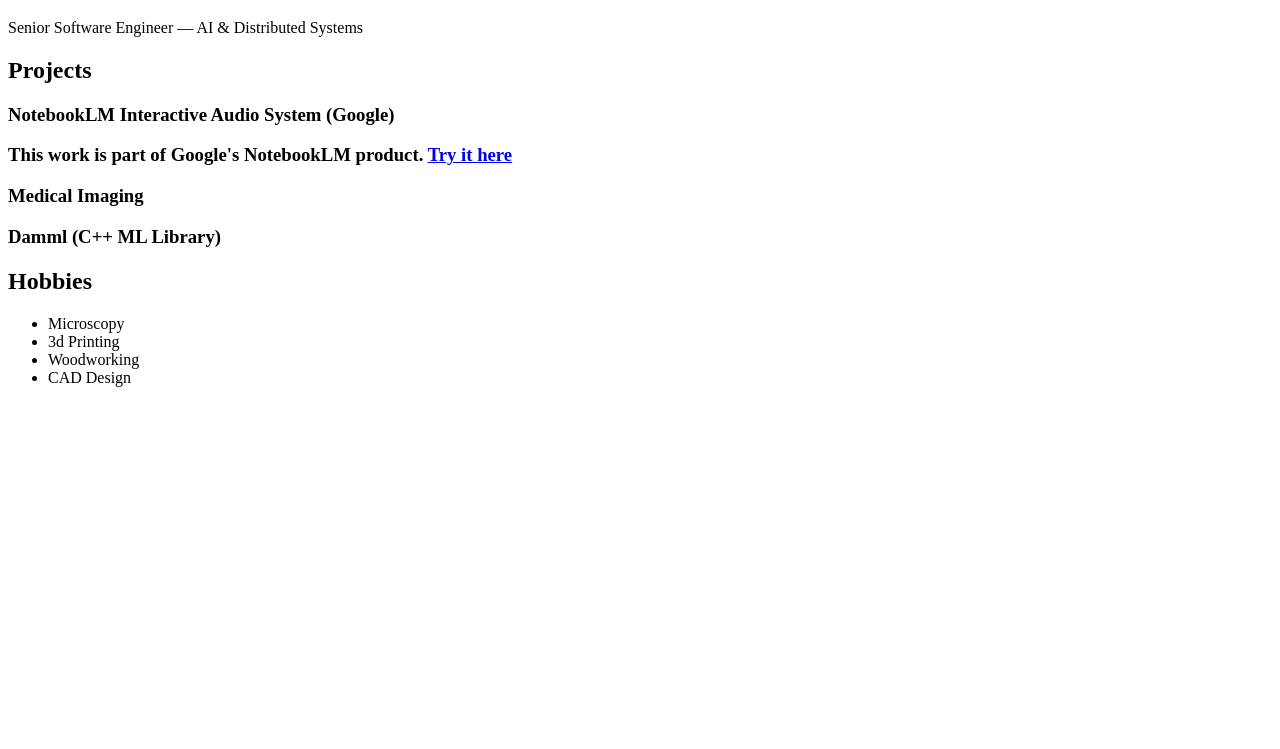
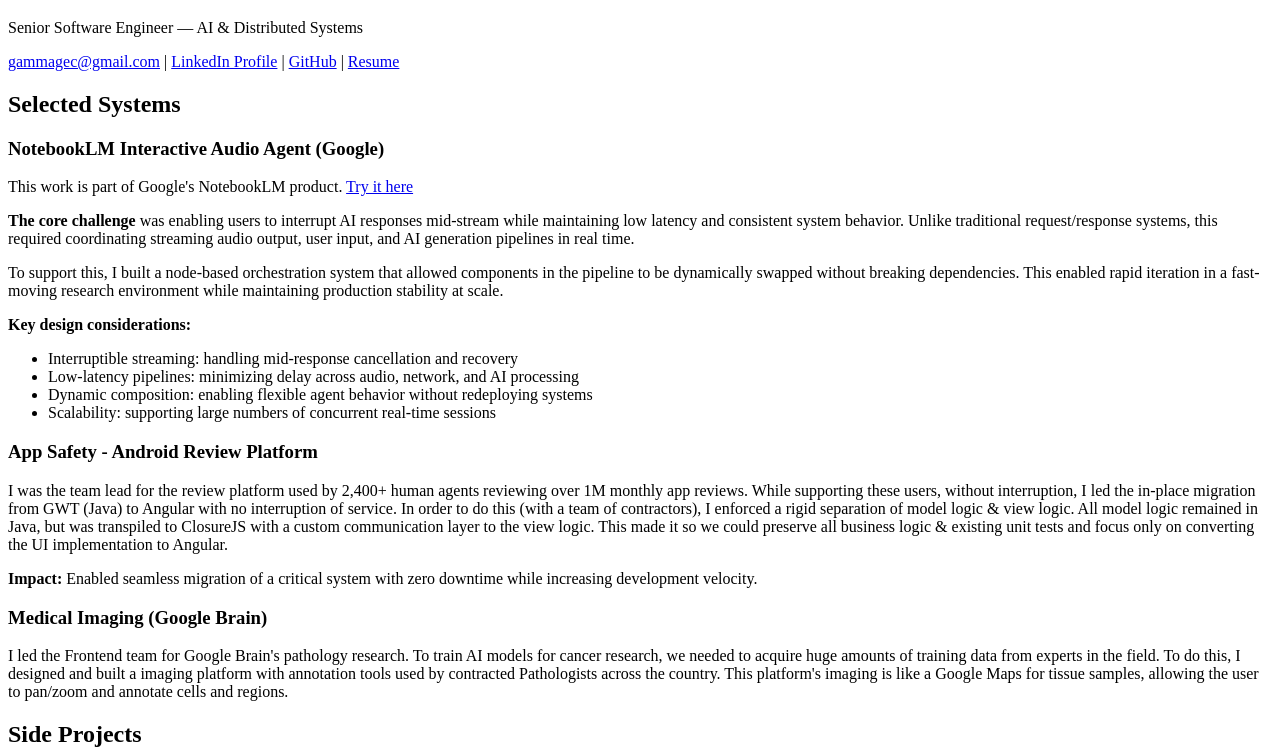
Before and after one commit to gammagec/gammagec.github.io, a plain HTML site: page index.html in a window 1280 px wide. Shown: the part 61-810 px from the top of the page. Drawn offline with Linux system fonts and the light colour scheme.

Commit message:
first draft

```diff
--- a/index.html
+++ b/index.html
@@ -6,16 +6,63 @@
 <body>
   <h1>Christopher Gammage</h1>
   <p>Senior Software Engineer — AI & Distributed Systems</p>
+  <p>
+    <a href="mailto:gammagec@gmail.com">gammagec@gmail.com</a> |
+    <a href="https://www.linkedin.com/in/christopher-gammage-9b142850/">LinkedIn Profile</a> |
+    <a href="https://github.com/gammagec">GitHub</a> |
+    <a href="/resume.pdf">Resume</a>
+  </p>
 
-  <h2>Projects</h2>
+  <h2>Selected Systems</h2>
 
-  <h3>NotebookLM Interactive Audio System (Google)
+  <h3>NotebookLM Interactive Audio Agent (Google)</h3>
 
   <p>This work is part of Google's NotebookLM product.  <a href="https://notebooklm.google.com">Try it here</a></p>
 
-  <h3>Medical Imaging</li>
+  <p><b>The core challenge</b> was enabling users to interrupt AI responses mid-stream
+while maintaining low latency and consistent system behavior. Unlike traditional
+request/response systems, this required coordinating streaming audio output,
+user input, and AI generation pipelines in real time.
+</p>
 
-  <h3>Damml (C++ ML Library)
+<p>
+To support this, I built a node-based orchestration system that allowed
+components in the pipeline to be dynamically swapped without breaking
+dependencies. This enabled rapid iteration in a fast-moving research
+environment while maintaining production stability at scale.
+</p>
+
+<p><b>Key design considerations:</b></p>
+<ul>
+  <li>Interruptible streaming: handling mid-response cancellation and recovery</li>
+  <li>Low-latency pipelines: minimizing delay across audio, network, and AI processing</li>
+  <li>Dynamic composition: enabling flexible agent behavior without redeploying systems</li>
+  <li>Scalability: supporting large numbers of concurrent real-time sessions</li>
+</ul>
+
+  <h3>App Safety - Android Review Platform</h3>
+  <p>I was the team lead for the review platform used by 2,400+ human agents reviewing over 1M monthly app reviews.
+    While supporting these users, without interruption, I led the in-place migration from GWT (Java) to Angular with no interruption of service.
+    In order to do this (with a team of contractors), I enforced a rigid separation of model logic & view logic.  All model logic remained in Java, but was transpiled to ClosureJS
+    with a custom communication layer to the view logic.  This made it so we could preserve all business logic & existing unit tests and focus
+    only on converting the UI implementation to Angular.
+  </p>
+  <p><b>Impact:</b> Enabled seamless migration of a critical system with zero downtime while increasing development velocity.</p>
+
+  <h3>Medical Imaging (Google Brain)</h3>
+  <p>I led the Frontend team for Google Brain's pathology research.  To train AI models for cancer research, we needed to acquire huge amounts
+    of training data from experts in the field.  To do this, I designed and built a imaging platform with annotation tools used by contracted
+    Pathologists across the country.  This platform's imaging is like a Google Maps for tissue samples, allowing the user to pan/zoom and annotate
+    cells and regions.
+  </p>
+
+  <h2>Side Projects</h2>
+
+  <h3>Damml (C++ ML Library) </h3>
+  <a href="https://github.com/gammagec/damml">Github Repo</a>
+  <p>In order to learn LLMs better, I started following Andrej Karpathy's <a href="https://www.youtube.com/watch?v=kCc8FmEb1nY">"Let's build GPT: from scratch"</a>.
+  However, I thought it would be more interesting to build the whole thing in C++.  This would force me to <b>really</b> understand the implementation and not
+  just copy the python code.  The resulting heavily templated C++ code was able to train on the MNIST dataset with a 98% accuracy.</p>
 
   <h2>Hobbies</h2>
   <ul>
@@ -23,6 +70,8 @@
     <li>3d Printing</li>
     <li>Woodworking</li>
     <li>CAD Design</li>
+    <li>Electronics & Microprocessors</li>
+    <li>Table top RPG</li>
   </ul>
 </body>
 </html>
```
Also changed, not shown: 1 other file.
